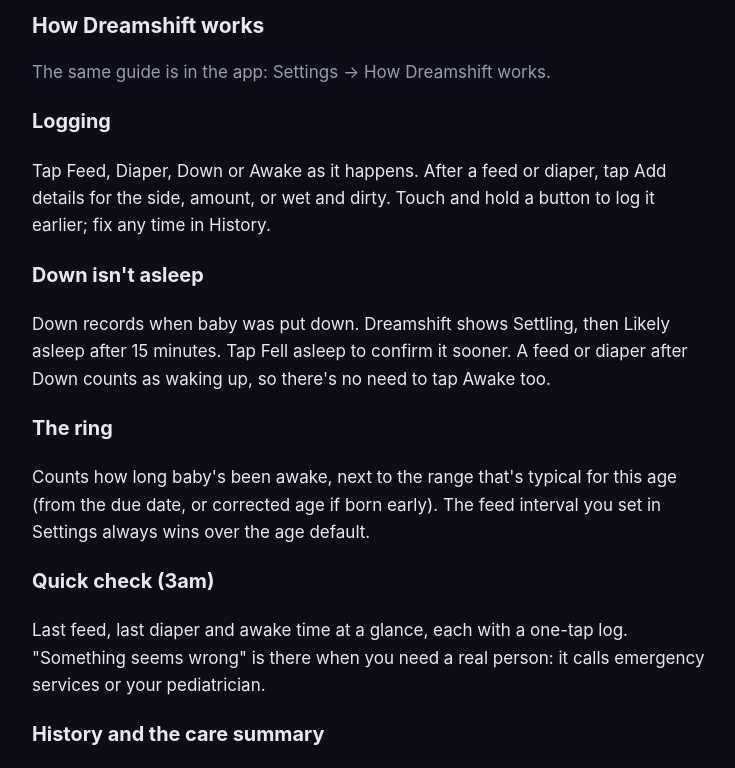
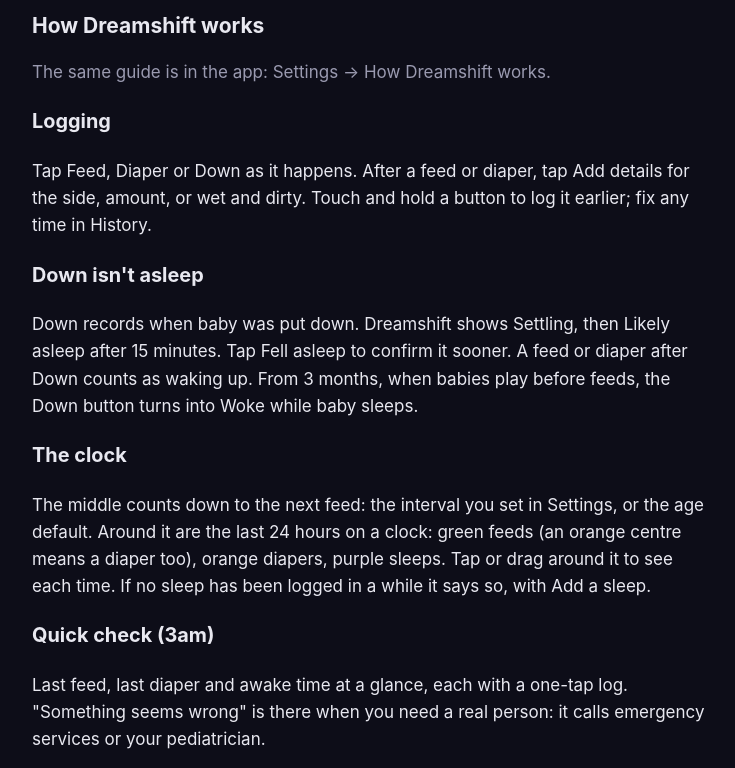
Before and after one commit to drice1749/dreamshift, a plain HTML site: page support/index.html in a window 1280 px wide. Shown: the part 445-1213 px from the top of the page, without its empty margins (268-1003 px from the left). Drawn offline with Linux system fonts and the light colour scheme.

Commit message:
Update support/index.html

```diff
--- a/support/index.html
+++ b/support/index.html
@@ -19,11 +19,11 @@
 <h2 id="how-it-works">How Dreamshift works</h2>
 <p class="muted">The same guide is in the app: Settings → How Dreamshift works.</p>
 <h3>Logging</h3>
-<p>Tap Feed, Diaper, Down or Awake as it happens. After a feed or diaper, tap Add details for the side, amount, or wet and dirty. Touch and hold a button to log it earlier; fix any time in History.</p>
+<p>Tap Feed, Diaper or Down as it happens. After a feed or diaper, tap Add details for the side, amount, or wet and dirty. Touch and hold a button to log it earlier; fix any time in History.</p>
 <h3>Down isn't asleep</h3>
-<p>Down records when baby was put down. Dreamshift shows Settling, then Likely asleep after 15 minutes. Tap Fell asleep to confirm it sooner. A feed or diaper after Down counts as waking up, so there's no need to tap Awake too.</p>
-<h3>The ring</h3>
-<p>Counts how long baby's been awake, next to the range that's typical for this age (from the due date, or corrected age if born early). The feed interval you set in Settings always wins over the age default.</p>
+<p>Down records when baby was put down. Dreamshift shows Settling, then Likely asleep after 15 minutes. Tap Fell asleep to confirm it sooner. A feed or diaper after Down counts as waking up. From 3 months, when babies play before feeds, the Down button turns into Woke while baby sleeps.</p>
+<h3>The clock</h3>
+<p>The middle counts down to the next feed: the interval you set in Settings, or the age default. Around it are the last 24 hours on a clock: green feeds (an orange centre means a diaper too), orange diapers, purple sleeps. Tap or drag around it to see each time. If no sleep has been logged in a while it says so, with Add a sleep.</p>
 <h3>Quick check (3am)</h3>
 <p>Last feed, last diaper and awake time at a glance, each with a one-tap log. "Something seems wrong" is there when you need a real person: it calls emergency services or your pediatrician.</p>
 <h3>History and the care summary</h3>
```
